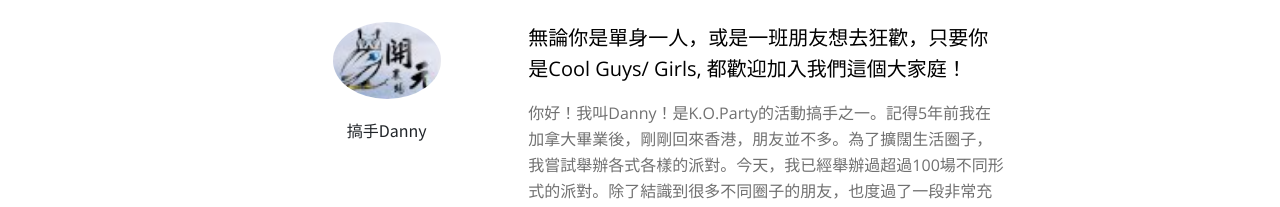
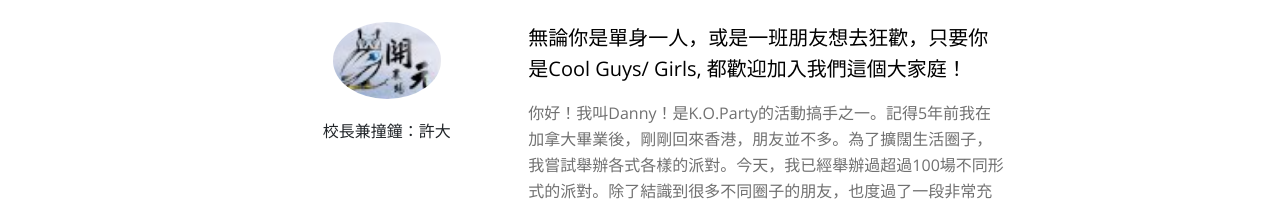
Before and after one commit to civic9772/abc, a plain HTML site: page index.html in a window 1280 px wide. Shown: the part 820-1027 px from the top of the page. Drawn offline with nearby package versions, Linux system fonts and the light colour scheme; a script that the page names is missing.

Commit message:
my commit

```diff
--- a/index.html
+++ b/index.html
@@ -68,7 +68,7 @@
 					  	<div class='row'>
 						  	<div class='col-md-4 text-center'>
 							  	<img src='pictures/inner.png'>
-							  	<h5>搞手Danny</h5>
+							  	<h5>校長兼撞鐘：許大</h5>
 						  	</div>
 						  	<div class='col-md-8 text-left'>
 							  	<p class='lead'>無論你是單身一人，或是一班朋友想去狂歡，只要你是Cool Guys/ Girls, 都歡迎加入我們這個大家庭！</p>
```
